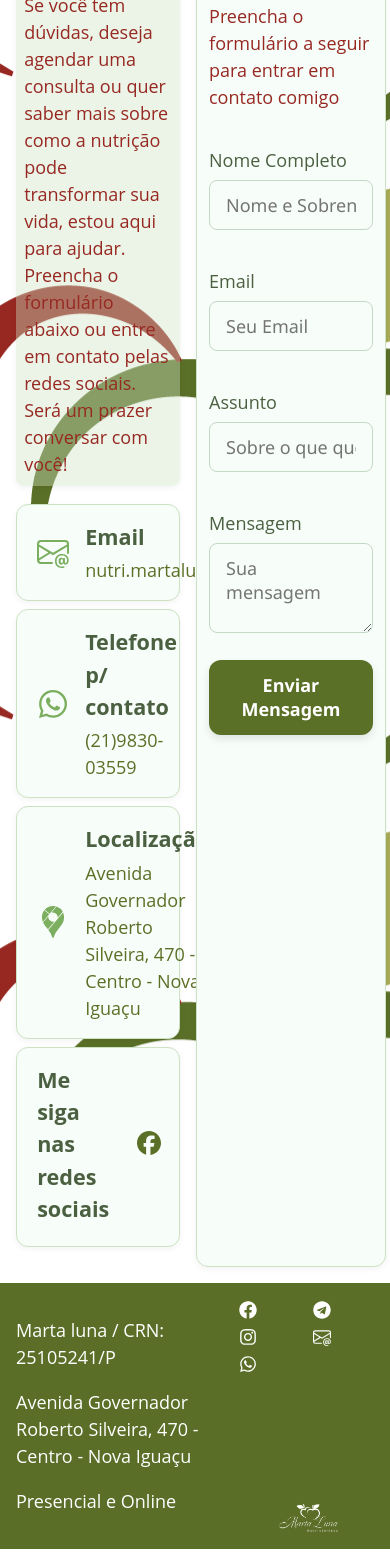
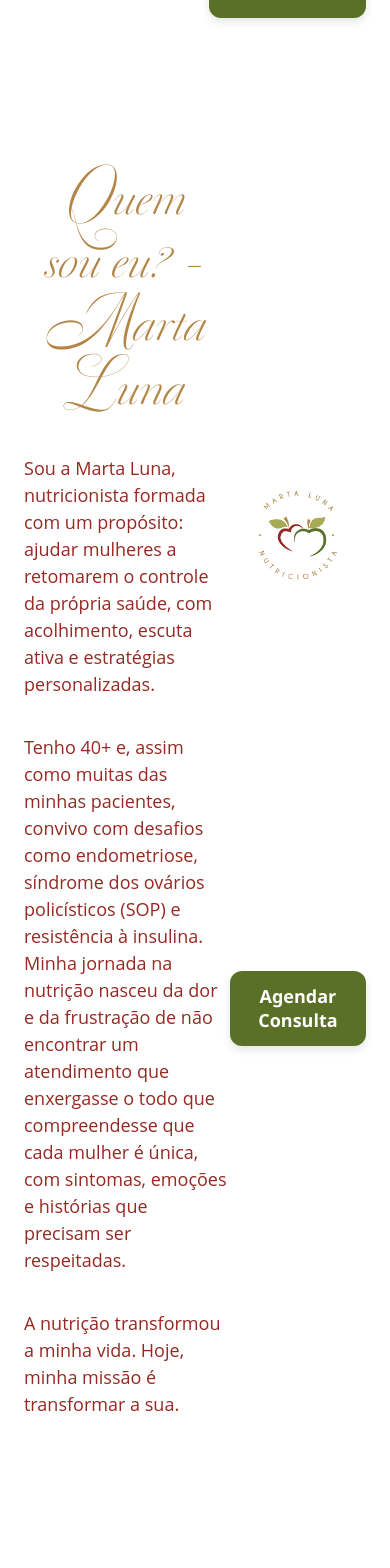
Before and after one commit to Kezia-SantAnna/mlunaproject, a React (Vite) app: page / in a window 390 px wide. Shown: the part 360-1928 px from the top of the page. Built offline with nearby package versions, Linux system fonts and the light colour scheme.

Commit message:
responsividade e navegação

```diff
--- a/package.json
+++ b/package.json
@@ -12,7 +12,8 @@
   "dependencies": {
     "react": "^19.1.0",
     "react-dom": "^19.1.0",
-    "react-icons": "^5.5.0"
+    "react-icons": "^5.5.0",
+    "react-router": "^7.7.1"
   },
   "devDependencies": {
     "@eslint/js": "^9.30.1",
--- a/src/App.tsx
+++ b/src/App.tsx
@@ -4,7 +4,7 @@ import "./App.css";
 import Header from "./Header";
 // import HomePage from "./HomePage";
 import Footer from "./Footer";
-import Contact from "./Contact";
+import { Outlet } from "react-router";
 
 function App() {
   // const [count, setCount] = useState(0);
@@ -12,8 +12,7 @@ function App() {
   return (
     <div className="box">
       <Header />
-      {/* <HomePage /> */}
-      <Contact />
+      <Outlet />
       <Footer />
     </div>
   );
--- a/src/Components.css
+++ b/src/Components.css
@@ -112,7 +112,7 @@
   border-radius: 8px;
 }
 
-@media (min-width: 425px) {
+@media (max-width: 426px) {
   .div-contact {
     flex-direction: column;
     align-items: center;
--- a/src/Header.tsx
+++ b/src/Header.tsx
@@ -1,4 +1,5 @@
 import { FaAnglesDown } from "react-icons/fa6";
+import { Link } from "react-router";
 
 function Header() {
   const scrollTo = (id: string) => {
@@ -6,23 +7,29 @@ function Header() {
     section?.scrollIntoView({ behavior: "smooth" });
   };
 
-  const scrollTop = () => window.scrollTo({ top: 0, behavior: "smooth" })
+  const scrollTop = () => window.scrollTo({ top: 0, behavior: "smooth" });
 
   return (
     <nav>
       <div className="dropdown">
-        <a className="dropbtn" onClick={scrollTop}>
+        <Link to="/" className="dropbtn" onClick={scrollTop}>
           Sobre mim <FaAnglesDown />
-        </a>
+        </Link>
         <div className="dropdown-content">
-          <a onClick={() => scrollTo("who-section")}>Quem sou eu</a>
-          <a onClick={() => scrollTo("mission-section")}>Missão</a>
-          <a onClick={() => scrollTo("vision-section")}>Visão</a>
+          <Link to="/" onClick={() => scrollTo("who-section")}>
+            Quem sou eu
+          </Link>
+          <Link to="/" onClick={() => scrollTo("mission-section")}>
+            Missão
+          </Link>
+          <Link to="/" onClick={() => scrollTo("vision-section")}>
+            Visão
+          </Link>
         </div>
       </div>
       <a>Ebooks</a>
       <a>Eventos</a>
-      <a>Contatos</a>
+      <Link to="/contact">Contatos</Link>
     </nav>
   );
 }
--- /dev/null
+++ b/src/Routes.tsx
@@ -0,0 +1,17 @@
+import { Route, Routes } from "react-router";
+import App from "./App";
+import HomePage from "./HomePage";
+import Contact from "./Contact";
+
+function MyRouter() {
+  return (
+    <Routes>
+      <Route path="/" element={<App />}>
+        <Route index element={<HomePage />} />
+        <Route path="contact" element={<Contact />} />
+      </Route>
+    </Routes>
+  );
+}
+
+export default MyRouter;
--- a/src/index.css
+++ b/src/index.css
@@ -55,7 +55,8 @@ nav > a {
   font-size: 18px;
 }
 
-nav > a:hover, footer a:hover {
+nav > a:hover,
+footer a:hover {
   cursor: pointer;
   text-decoration: underline;
 }
@@ -111,3 +112,9 @@ footer {
   background-color: #5a6e27;
   color: white;
 }
+
+@media (max-width: 426px) {
+  footer {
+    grid-template-columns: auto;
+  }
+}
--- a/src/main.tsx
+++ b/src/main.tsx
@@ -1,10 +1,13 @@
+import "./index.css";
 import { StrictMode } from "react";
 import { createRoot } from "react-dom/client";
-import "./index.css";
-import App from "./App.tsx";
+import { BrowserRouter } from "react-router";
+import MyRouter from "./Routes.tsx";
 
 createRoot(document.getElementById("root")!).render(
   <StrictMode>
-    <App />
+    <BrowserRouter>
+      <MyRouter />
+    </BrowserRouter>
   </StrictMode>
 );
```
Also changed, not shown: src/App.css (line endings or trailing spaces), 1 other file (tests, documents, lock files or other folders).
